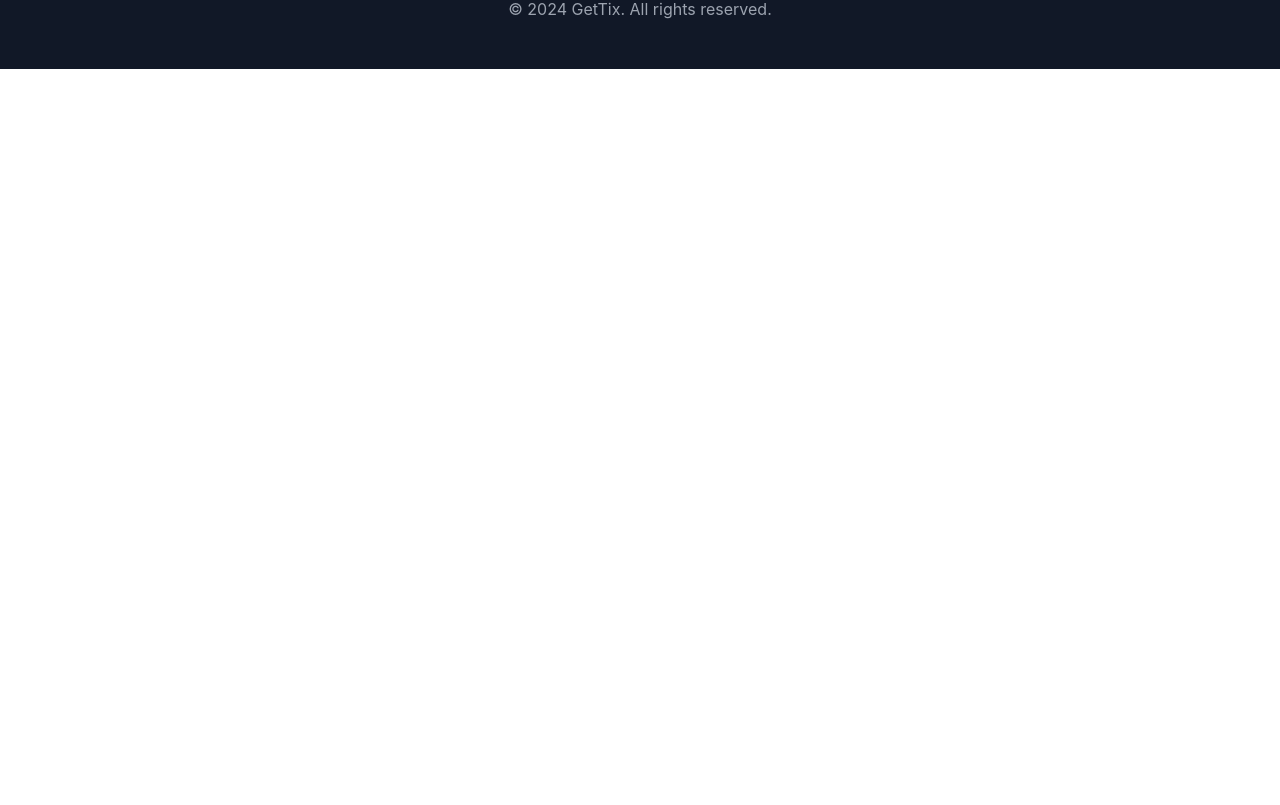
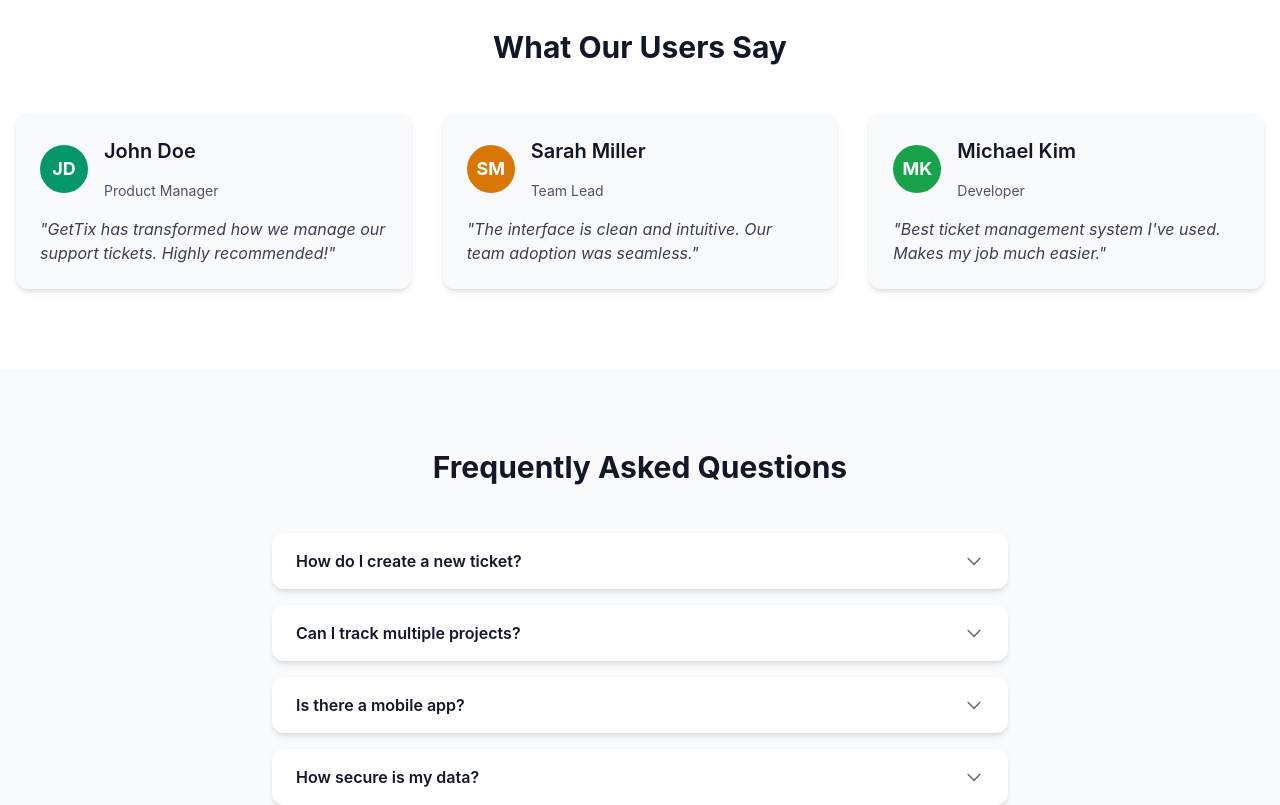
Before and after one commit to hokage-learn/event-management-multi-app-twig, a Vue app in the folder get-tix-vue/: page / in a window 1280 px wide. Shown: the part 1335-2140 px from the top of the page. Before the commit the page ends 1404 px from the top, so only its background shows below. Built offline with nearby package versions, Linux system fonts and the light colour scheme.

Commit message:
Add parallax scroll effects and complete landing page sections (Testimonials, FAQ)

```diff
--- /dev/null
+++ b/get-tix-vue/src/components/sections/FAQSection.vue
@@ -0,0 +1,71 @@
+<script setup>
+import { ref } from 'vue'
+
+const faqs = [
+  {
+    id: 1,
+    question: "How do I create a new ticket?",
+    answer: "Simply click the 'Create Ticket' button on the Ticket Management page and fill in the required details including title, description, status, and priority."
+  },
+  {
+    id: 2,
+    question: "Can I track multiple projects?",
+    answer: "Yes! GetTix allows you to manage tickets across multiple projects efficiently with our organized dashboard and filtering options."
+  },
+  {
+    id: 3,
+    question: "Is there a mobile app?",
+    answer: "Currently, GetTix is web-based and fully responsive. A mobile app is in development and will be available soon."
+  },
+  {
+    id: 4,
+    question: "How secure is my data?",
+    answer: "We take data security seriously. All your data is encrypted and stored securely. We never share your information with third parties."
+  }
+]
+
+const openFaq = ref(null)
+
+const toggleFaq = (id) => {
+  openFaq.value = openFaq.value === id ? null : id
+}
+</script>
+
+<template>
+  <section class="py-12 md:py-16 lg:py-20 bg-gray-50">
+    <div class="max-w-3xl mx-auto px-4">
+      <h2 class="text-2xl md:text-3xl font-bold text-gray-900 mb-8 md:mb-12 text-center">
+        Frequently Asked Questions
+      </h2>
+
+      <div class="space-y-4">
+        <div
+          v-for="faq in faqs"
+          :key="faq.id"
+          class="bg-white rounded-xl shadow-md overflow-hidden"
+        >
+          <button
+            @click="toggleFaq(faq.id)"
+            class="w-full px-6 py-4 flex justify-between items-center text-left hover:bg-gray-50 transition-colors"
+          >
+            <span class="font-semibold text-gray-900">{{ faq.question }}</span>
+            <svg
+              :class="['w-5 h-5 text-gray-500 transition-transform', openFaq === faq.id && 'rotate-180']"
+              fill="none"
+              stroke="currentColor"
+              viewBox="0 0 24 24"
+            >
+              <path stroke-linecap="round" stroke-linejoin="round" stroke-width="2" d="M19 9l-7 7-7-7" />
+            </svg>
+          </button>
+          <div
+            v-if="openFaq === faq.id"
+            class="px-6 pb-4 text-gray-600"
+          >
+            {{ faq.answer }}
+          </div>
+        </div>
+      </div>
+    </div>
+  </section>
+</template>
--- a/get-tix-vue/src/components/sections/FeaturesSection.vue
+++ b/get-tix-vue/src/components/sections/FeaturesSection.vue
@@ -1,8 +1,27 @@
-<script setup></script>
+<script setup>
+import { ref, onMounted, onUnmounted } from 'vue'
+
+const scrollY = ref(0)
+
+const handleScroll = () => {
+  scrollY.value = window.scrollY
+}
+
+onMounted(() => {
+  window.addEventListener('scroll', handleScroll)
+})
+
+onUnmounted(() => {
+  window.removeEventListener('scroll', handleScroll)
+})
+</script>
 
 <template>
-  <section id="features" class="py-12 md:py-16 lg:py-20 bg-gray-50">
-    <div class="max-w-container mx-auto px-4 text-center">
+  <section id="features" class="py-12 md:py-16 lg:py-20 bg-gray-50 relative">
+    <div
+      class="max-w-container mx-auto px-4 text-center"
+      :style="{ transform: `translateY(${Math.max(0, scrollY * 0.05)}px)` }"
+    >
       <h2 class="text-2xl md:text-3xl font-bold text-gray-900 mb-3 md:mb-4">Features</h2>
       <p class="text-base md:text-lg text-gray-600 max-w-2xl mx-auto mb-8 md:mb-12">
         Powerful features to help you manage your tickets with ease
--- a/get-tix-vue/src/components/sections/HeroSection.vue
+++ b/get-tix-vue/src/components/sections/HeroSection.vue
@@ -1,11 +1,12 @@
 <script setup>
-import { ref } from 'vue'
+import { ref, onMounted, onUnmounted } from 'vue'
 import { useRouter } from 'vue-router'
 import { useAuthStore } from '@/stores/auth'
 
 const router = useRouter()
 const authStore = useAuthStore()
 const isLoading = ref(false)
+const scrollY = ref(0)
 
 const handleGetStarted = async () => {
   isLoading.value = true
@@ -18,16 +19,37 @@ const handleGetStarted = async () => {
   }
   isLoading.value = false
 }
+
+const handleScroll = () => {
+  scrollY.value = window.scrollY
+}
+
+onMounted(() => {
+  window.addEventListener('scroll', handleScroll)
+})
+
+onUnmounted(() => {
+  window.removeEventListener('scroll', handleScroll)
+})
 </script>
 
 <template>
   <section class="relative min-h-[70vh] flex items-center justify-center overflow-hidden bg-gradient-to-br from-primary via-emerald-600 to-green-700">
-    <div class="absolute inset-0">
-      <div class="absolute top-20 right-20 w-64 h-64 bg-white/10 rounded-full blur-3xl"></div>
-      <div class="absolute bottom-20 left-20 w-80 h-80 bg-accent/20 rounded-full blur-3xl"></div>
-    </div>
+    <!-- Background elements with parallax -->
+    <div
+      class="absolute top-20 right-20 w-64 h-64 bg-white/10 rounded-full blur-3xl"
+      :style="{ transform: `translateY(${scrollY * 0.3}px)` }"
+    ></div>
+    <div
+      class="absolute bottom-20 left-20 w-80 h-80 bg-accent/20 rounded-full blur-3xl"
+      :style="{ transform: `translateY(${scrollY * 0.2}px)` }"
+    ></div>
 
-    <div class="relative z-10 max-w-container mx-auto px-4 py-16 text-center">
+    <!-- Content with slight parallax -->
+    <div
+      class="relative z-10 max-w-container mx-auto px-4 py-16 text-center"
+      :style="{ transform: `translateY(${scrollY * 0.1}px)` }"
+    >
       <h1 class="text-4xl md:text-5xl lg:text-6xl font-bold text-white mb-4 md:mb-6">
         Streamline Your Ticket Management
       </h1>
@@ -44,7 +66,11 @@ const handleGetStarted = async () => {
       </button>
     </div>
 
-    <div class="absolute bottom-0 left-0 right-0">
+    <!-- Wave with parallax -->
+    <div
+      class="absolute bottom-0 left-0 right-0"
+      :style="{ transform: `translateY(${scrollY * 0.15}px)` }"
+    >
       <img src="/src/assets/wave-background.svg" alt="Wave" class="w-full h-20 md:h-32" />
     </div>
   </section>
--- /dev/null
+++ b/get-tix-vue/src/components/sections/TestimonialsSection.vue
@@ -0,0 +1,58 @@
+<script setup></script>
+
+<template>
+  <section class="py-12 md:py-16 lg:py-20 bg-white">
+    <div class="max-w-container mx-auto px-4">
+      <h2 class="text-2xl md:text-3xl font-bold text-gray-900 mb-8 md:mb-12 text-center">
+        What Our Users Say
+      </h2>
+
+      <div class="grid grid-cols-1 md:grid-cols-2 lg:grid-cols-3 gap-6 md:gap-8">
+        <div class="bg-gray-50 p-6 rounded-xl shadow-md hover:shadow-lg transition-shadow">
+          <div class="flex items-center mb-4">
+            <div class="w-12 h-12 bg-primary rounded-full flex items-center justify-center text-white font-bold text-lg mr-4">
+              JD
+            </div>
+            <div>
+              <h4 class="font-semibold text-gray-900">John Doe</h4>
+              <p class="text-sm text-gray-600">Product Manager</p>
+            </div>
+          </div>
+          <p class="text-gray-700 italic">
+            "GetTix has transformed how we manage our support tickets. Highly recommended!"
+          </p>
+        </div>
+
+        <div class="bg-gray-50 p-6 rounded-xl shadow-md hover:shadow-lg transition-shadow">
+          <div class="flex items-center mb-4">
+            <div class="w-12 h-12 bg-accent rounded-full flex items-center justify-center text-white font-bold text-lg mr-4">
+              SM
+            </div>
+            <div>
+              <h4 class="font-semibold text-gray-900">Sarah Miller</h4>
+              <p class="text-sm text-gray-600">Team Lead</p>
+            </div>
+          </div>
+          <p class="text-gray-700 italic">
+            "The interface is clean and intuitive. Our team adoption was seamless."
+          </p>
+        </div>
+
+        <div class="bg-gray-50 p-6 rounded-xl shadow-md hover:shadow-lg transition-shadow md:col-span-2 lg:col-span-1">
+          <div class="flex items-center mb-4">
+            <div class="w-12 h-12 bg-green-600 rounded-full flex items-center justify-center text-white font-bold text-lg mr-4">
+              MK
+            </div>
+            <div>
+              <h4 class="font-semibold text-gray-900">Michael Kim</h4>
+              <p class="text-sm text-gray-600">Developer</p>
+            </div>
+          </div>
+          <p class="text-gray-700 italic">
+            "Best ticket management system I've used. Makes my job much easier."
+          </p>
+        </div>
+      </div>
+    </div>
+  </section>
+</template>
--- a/get-tix-vue/src/views/LandingPage.vue
+++ b/get-tix-vue/src/views/LandingPage.vue
@@ -3,6 +3,8 @@ import Navbar from '@/components/Navbar.vue'
 import HeroSection from '@/components/sections/HeroSection.vue'
 import AboutSection from '@/components/sections/AboutSection.vue'
 import FeaturesSection from '@/components/sections/FeaturesSection.vue'
+import TestimonialsSection from '@/components/sections/TestimonialsSection.vue'
+import FAQSection from '@/components/sections/FAQSection.vue'
 import FooterSection from '@/components/sections/FooterSection.vue'
 </script>
 
@@ -12,6 +14,8 @@ import FooterSection from '@/components/sections/FooterSection.vue'
     <HeroSection />
     <AboutSection />
     <FeaturesSection />
+    <TestimonialsSection />
+    <FAQSection />
     <FooterSection />
   </div>
 </template>
```
